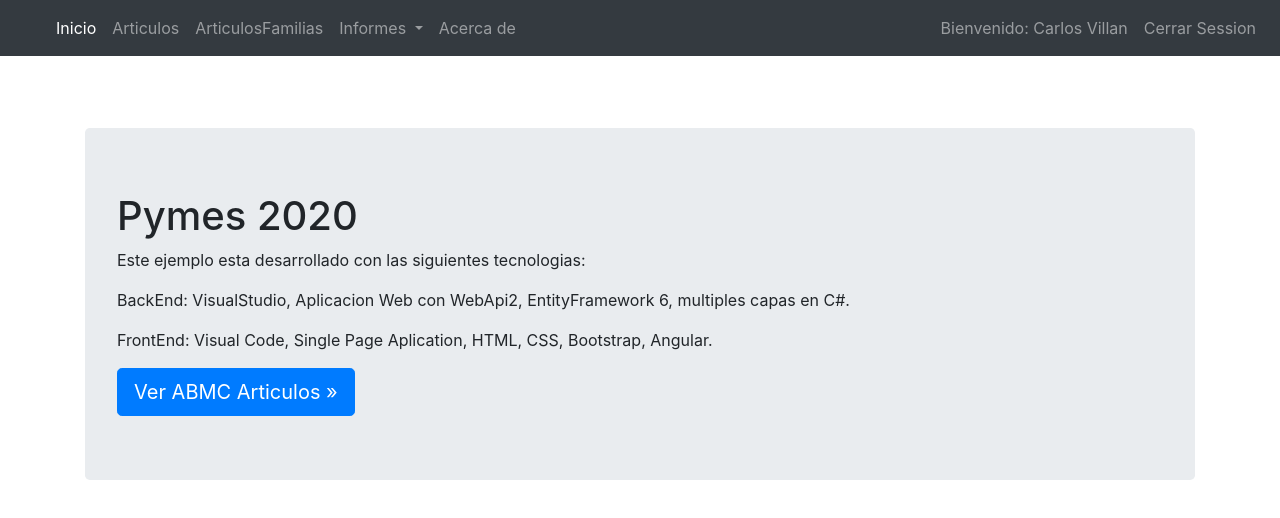
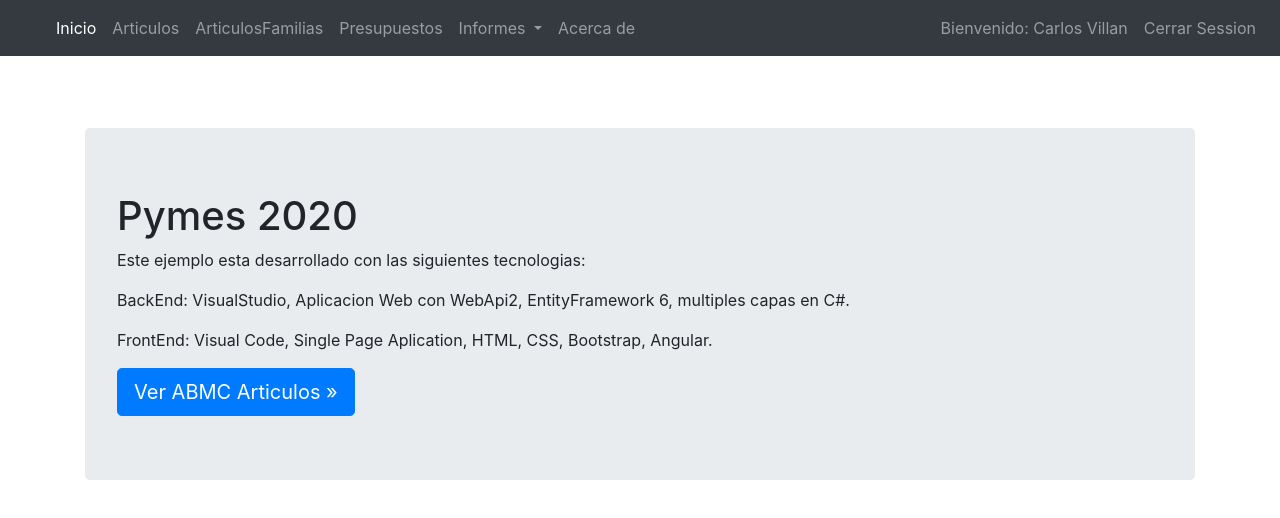
Before and after one commit to micafloreano/pymes2020-v8-1et253parcial4k2-72276, an Angular app: page /inicio in a window 1280 px wide. Shown: the top 518 px of the page. Built offline with nearby package versions, Linux system fonts and the light colour scheme.

Commit message:
1 file modified

```diff
--- a/src/app/components/menu/menu.component.html
+++ b/src/app/components/menu/menu.component.html
@@ -14,6 +14,9 @@
             </li>
             <li class="nav-item">
                 <a class="nav-link"  routerLink="/articulosfamilias" title="Listado Articulos Familia">ArticulosFamilias</a>
+            </li>
+            <li class="nav-item">
+                <a class="nav-link"  routerLink="/presupuestos" title="Gestionar Presupuestos">Presupuestos</a>
             </li>
             <li class="nav-item dropdown">
                 <a class="nav-link dropdown-toggle" href="" id="navbarDropdown" role="button" data-toggle="dropdown" aria-haspopup="true" aria-expanded="false">
```
